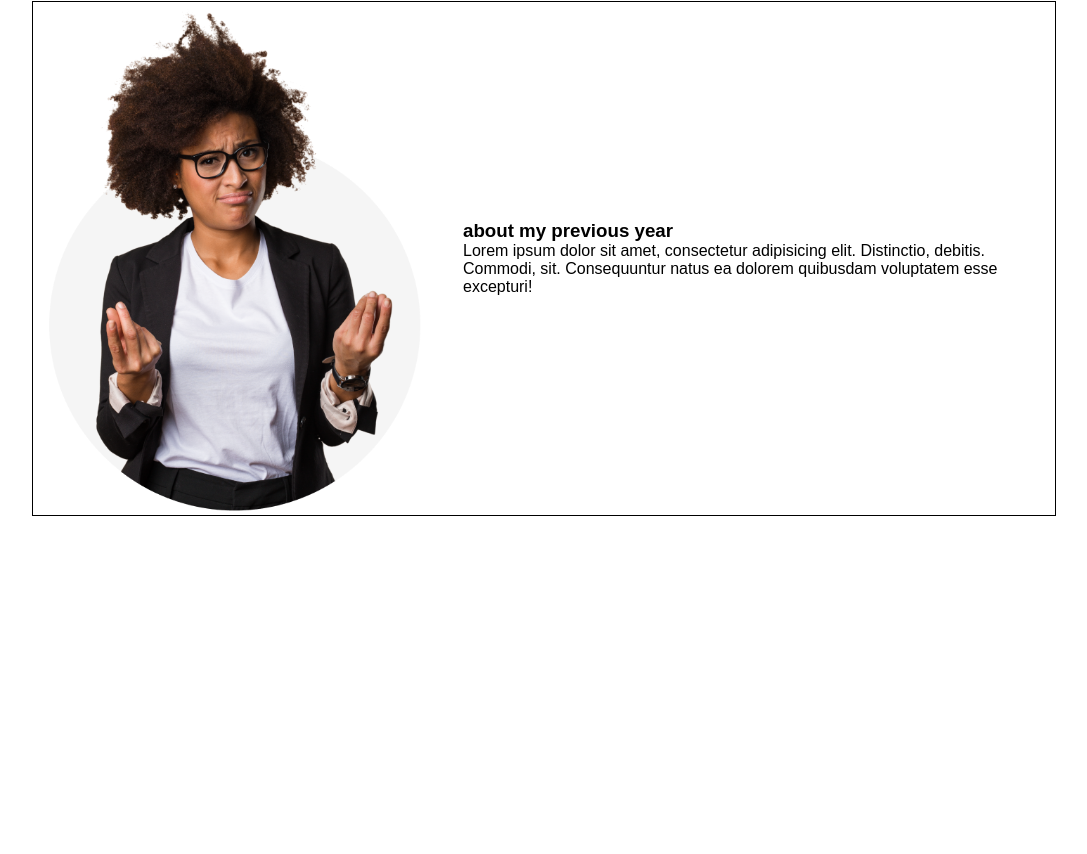
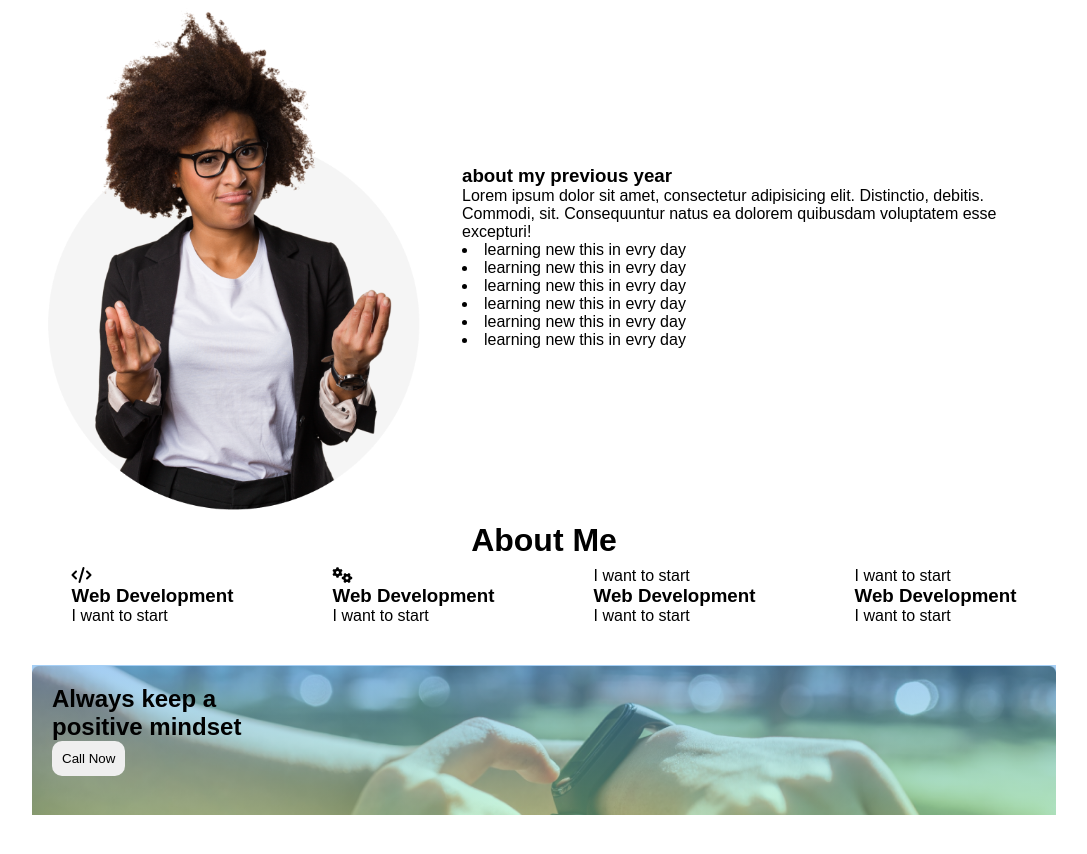
Before and after one commit to Anis1020/Level-1-ass-1, a plain HTML site: page index.html in a window 1280 px wide. Shown: the part 852-1706 px from the top of the page, without its empty margins (96-1183 px from the left). Before the commit the page ends 1368 px from the top, so only its background shows below. Drawn offline with Linux system fonts and the light colour scheme.

Commit message:
call now nbanner section added

```diff
--- a/index.html
+++ b/index.html
@@ -5,6 +5,13 @@
     <meta name="viewport" content="width=device-width, initial-scale=1.0" />
     <title>Port Folio 1</title>
     <link rel="stylesheet" href="style.css" />
+    <link
+      rel="stylesheet"
+      href="https://cdnjs.cloudflare.com/ajax/libs/font-awesome/6.5.1/css/all.min.css"
+      integrity="sha512-DTOQO9RWCH3ppGqcWaEA1BIZOC6xxalwEsw9c2QQeAIftl+Vegovlnee1c9QX4TctnWMn13TZye+giMm8e2LwA=="
+      crossorigin="anonymous"
+      referrerpolicy="no-referrer"
+    />
   </head>
   <body>
     <header>
@@ -32,7 +39,48 @@
             Lorem ipsum dolor sit amet, consectetur adipisicing elit.
             Distinctio, debitis. Commodi, sit. Consequuntur natus ea dolorem
             quibusdam voluptatem esse excepturi!
+
+            <li>learning new this in evry day</li>
+            <li>learning new this in evry day</li>
+            <li>learning new this in evry day</li>
+            <li>learning new this in evry day</li>
+            <li>learning new this in evry day</li>
+            <li>learning new this in evry day</li>
           </p>
+        </div>
+      </div>
+
+      <!-- motive section -->
+      <div id="motive-section">
+        <h1 class="heading-title">About Me</h1>
+        <div id="topics">
+          <div class="topic">
+            <p><i class="fa-solid fa-code"></i></p>
+            <h3>Web Development</h3>
+            <p>I want to start</p>
+          </div>
+          <div class="topic">
+            <p><i class="fa-solid fa-gears"></i></p>
+            <h3>Web Development</h3>
+            <p>I want to start</p>
+          </div>
+          <div class="topic">
+            <p>I want to start</p>
+            <h3>Web Development</h3>
+            <p>I want to start</p>
+          </div>
+          <div class="topic">
+            <p>I want to start</p>
+            <h3>Web Development</h3>
+            <p>I want to start</p>
+          </div>
+        </div>
+      </div>
+      <!-- gradient section -->
+      <div id="gradient">
+        <div class="call">
+          <h2>Always keep a positive mindset</h2>
+          <button class="btn">Call Now</button>
         </div>
       </div>
     </main>
--- a/style.css
+++ b/style.css
@@ -37,7 +37,7 @@
   display: flex;
   align-items: center;
   gap: 30px;
-  border: 1px solid;
+
   width: 80%;
   margin: auto;
 }
@@ -45,3 +45,35 @@
   width: 400px;
   height: auto;
 }
+#my-right p > li {
+  list-style: none;
+}
+
+#topics {
+  display: flex;
+  gap: 20px;
+  justify-content: center;
+  justify-content: space-around;
+  margin: 20px 0px;
+  width: 80%;
+  margin: auto;
+
+  margin-bottom: 40px;
+}
+#gradient {
+  width: 80%;
+  height: 150px;
+  background: linear-gradient(rgba(78, 160, 236, 0.5), rgba(149, 236, 183, 0.5)),
+    url(./images/watch.png);
+  background-size: cover;
+
+  margin: auto;
+
+  margin-top: 10px;
+  margin-bottom: 40px;
+  display: flex;
+}
+.call {
+  width: 300px;
+  padding: 20px;
+}
```
